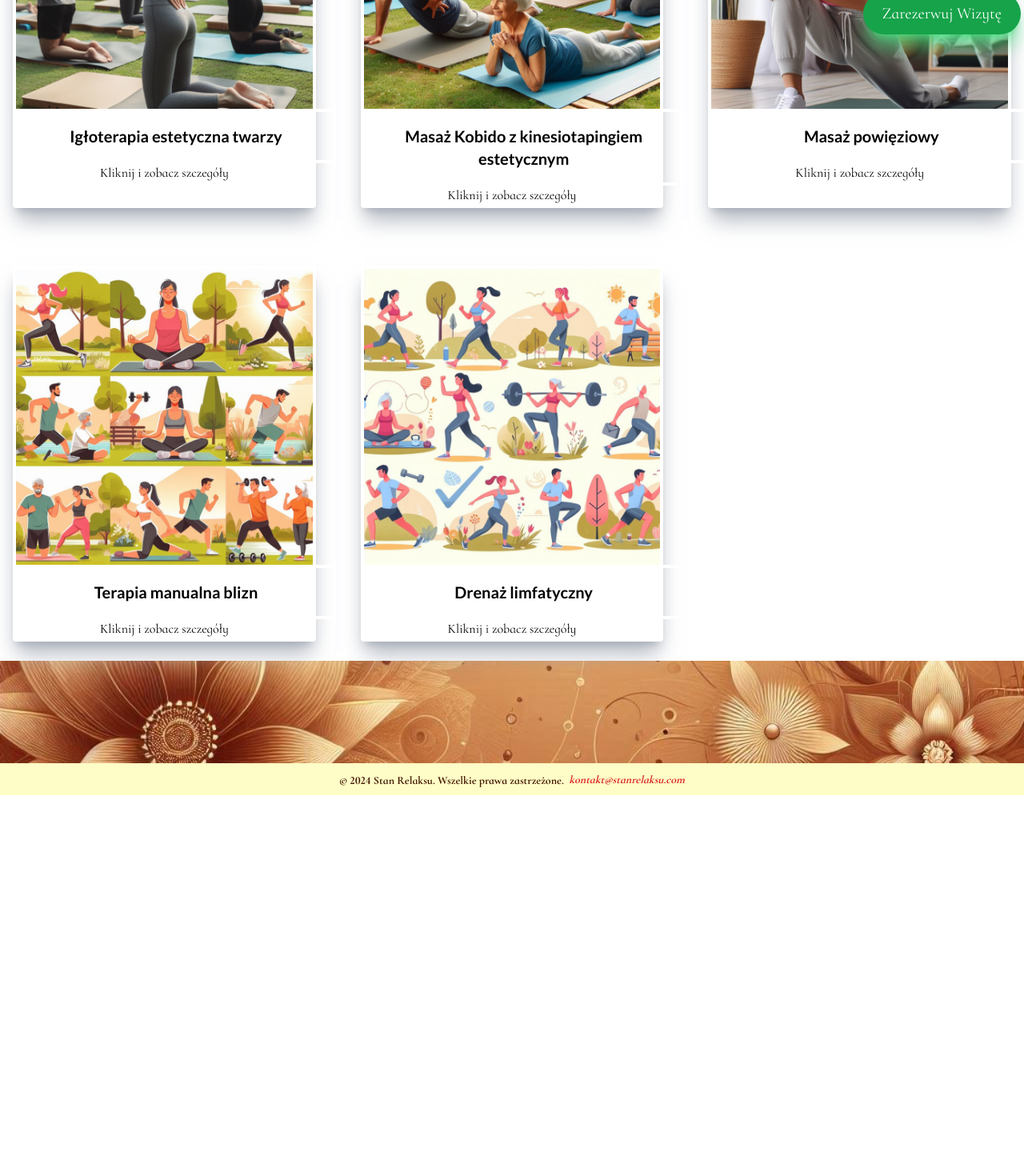
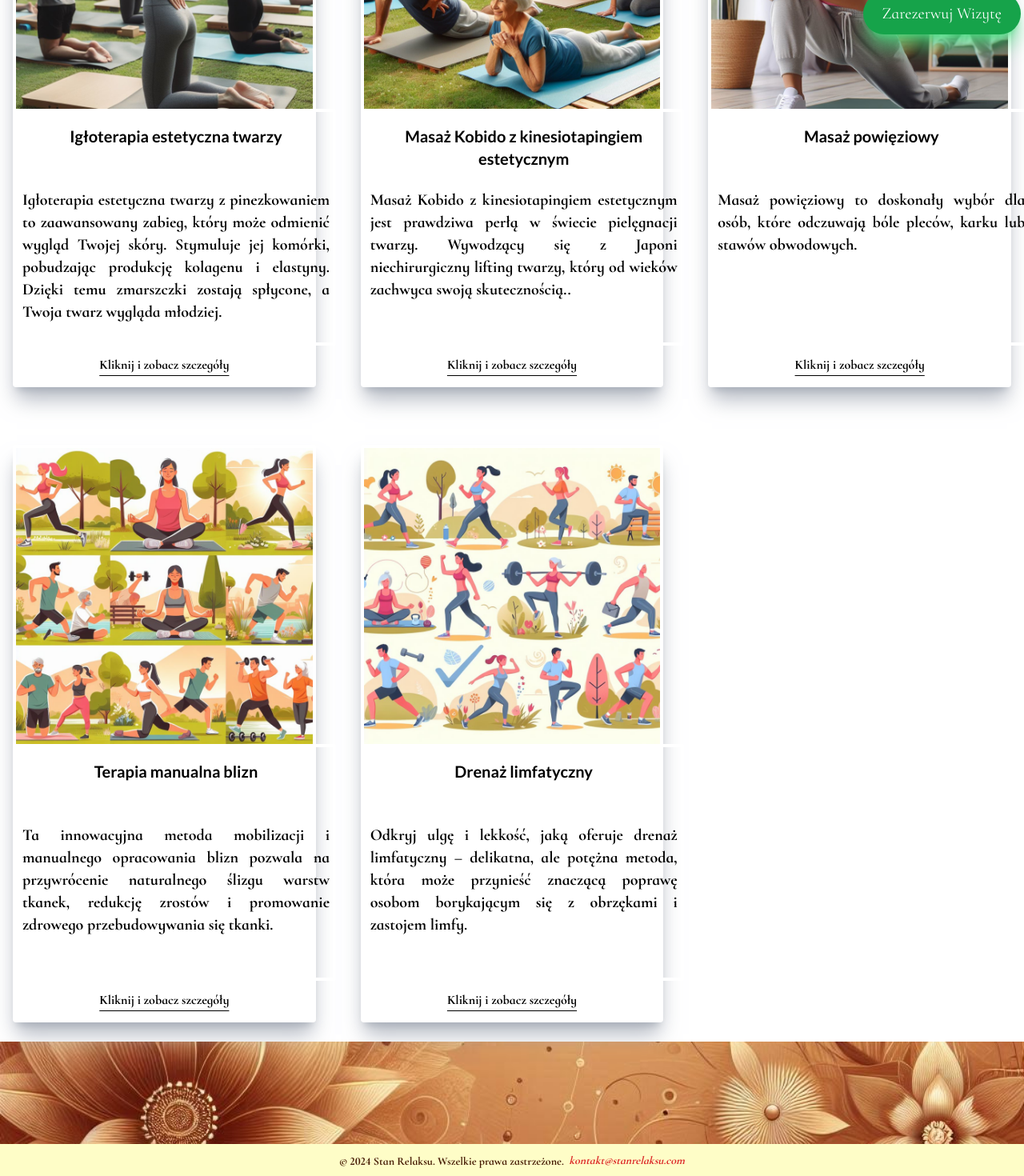
Before and after one commit to PiotrRegulski/stan-relaksu, a Next.js app: page /offer in a window 1280 px wide. Shown: the part 661-2131 px from the top of the page at 80% size. Before the commit the page ends 1655 px from the top, so only its background shows below. Built offline with nearby package versions, Linux system fonts and the light colour scheme.

Commit message:
the text in offers and the styling of the main page with offers have been changed

```diff
--- a/src/app/contact/page.tsx
+++ b/src/app/contact/page.tsx
@@ -29,8 +29,8 @@ const page = () => {
     <div className="mx-auto">
      <PageHeader>Kontakt</PageHeader>
 
-      <div className="grid md:grid-cols-2 items-center  gap-16 my-24 mx-4 md:mx-auto max-w-7xl  text-[#333] font-[sans-serif] s">
-        <div className="px-2  shadow-xl rounded border-4 border-white  shadow-gray-400/75 min-h-1/3 md:min-h-max   ">
+      <div className="grid md:grid-cols-3 items-center  gap-16 my-24 mx-4 md:mx-auto max-w-7xl  text-[#333] font-[sans-serif] s">
+        <div className=" col-span-2 px-2  shadow-xl rounded border-4 border-white  shadow-gray-400/75 min-h-1/3 md:min-h-max   ">
           <h2 className="text-4xl font-bold md:mb-2 py-6 text-center md:text-left">Kontakt</h2>
 
           <p className="text-sm text-gray-400 mt-3  text-center md:text-left">
@@ -101,7 +101,7 @@ const page = () => {
 
           </ul>
         </div>
-        <div className="bg-gray-200 px-4 py-4 shadow-xl rounded-xl">
+        <div className="bg-white px-4 py-4 shadow-xl rounded-xl h-[100%]">
 
           <h3 className="text-4xl font-bold mt-6">Napisz do nas</h3>
           <p className="text-sm text-gray-900 mt-4">
--- a/src/app/offer/page.tsx
+++ b/src/app/offer/page.tsx
@@ -24,12 +24,18 @@ const OfferPage: React.FC<OfferProps> = () => {
                   className=""
                 />
                 <div className="animate-fadeIn rounded border-4 border-white md:w-[400px] w-full">
-                  <p className="md:text-xl text-center font-bold md:px-3 md:py-4 font-[Lato]">
+                  <p className="md:text-xl text-center font-bold md:px-3 md:py-4 py-2 font-[Lato] md:h-24 h-min">
                     {offerItem.title}
                   </p>
+                  <p className=" h-72 md:h-48 text-justify font-semibold text-xl px-1">
+                    {offerItem.contentFirst}
+                  </p>
                 </div>
-                <div className="flex justify-center">  <button>Kliknij i zobacz szczegóły</button></div>
 
+                <div className="flex justify-center h-12">
+                  {" "}
+                  <button className=" flex underline decoration-solid underline-offset-8 font-semibold  text-center px-2 py-3  text-black hover:text-gray-400"> Kliknij i zobacz szczegóły</button>
+                </div>
               </Link>
             </div>
           ))}
--- a/src/components/homepage/Contact.tsx
+++ b/src/components/homepage/Contact.tsx
@@ -28,7 +28,7 @@ const Contact = () => {
   }
   return (
     <div className="w-[100%] mx-auto">
-       <PageHeader>Kontakt</PageHeader>
+       <PageHeader>Skontaktuj się</PageHeader>
       <div
         className="grid md:grid-cols-1
         gap-4  items-center my-12 md:mx-4 text-[#333] "
@@ -119,7 +119,7 @@ const Contact = () => {
             Szybko odpowiemy na Twoje pytania.
           </p>
 
-          <form action={send} className="flex flex-col mt-8 space-y-4 md:mx-48">
+          <form action={send} className="flex flex-col mt-8 space-y-4 md:mx-96">
             <input
               type="text"
               placeholder="imię"
@@ -130,20 +130,20 @@ const Contact = () => {
               type="email"
               placeholder="E-mail"
               name="userEmail"
-              className="w-full rounded-md py-3 px-4 bg-gray-100 text-sm outline-blue-500 shadow-md"
+              className="w-full rounded-md py-3 px-4 bg-primary text-sm outline-blue-500 shadow-md"
             ></input>
             <input
               type="text"
               placeholder="Temat"
               name="subject"
-              className="w-full rounded-md py-3 px-4 bg-gray-100 text-sm outline-blue-500 shadow-md"
+              className="w-full rounded-md py-3 px-4 bg-primary text-sm outline-blue-500 shadow-md"
             ></input>
 
             <textarea
               name="message"
               placeholder="Message"
               rows={5}
-              className="w-full rounded-md px-4 bg-gray-100 text-sm pt-3 outline-blue-500 shadow-md"
+              className="w-full rounded-md px-4 bg-primary bord text-sm pt-3 outline-blue-500 shadow-md"
             ></textarea>
             <button
               type="submit"
--- a/src/components/offers/OffersCard.tsx
+++ b/src/components/offers/OffersCard.tsx
@@ -8,10 +8,12 @@ const OffersCard = () => {
     <>
       <PageHeader>Co oferuję</PageHeader>
       <div className="flex justify-center">
-
         <section className="grid grid-cols-1 sm:grid-cols-3 sm:gap-12">
           {OfferItem.map((offerItem) => (
-          <div key={offerItem.id} className="mx-4 my-6 bg-white shadow-xl shadow-gray-400/75 animate-fadeIn rounded border-4 border-white transition-transform duration-200 ease-in-out hover:scale-[1.02]">
+            <div
+              key={offerItem.id}
+              className="mx-4 my-6 bg-white shadow-xl shadow-gray-400/75 animate-fadeIn rounded border-4 border-white transition-transform duration-200 ease-in-out hover:scale-[1.02] h-min"
+            >
               <Link className="  " href={`/offer/${offerItem.slug} `}>
                 <Image
                   src={`/${offerItem.image}`}
@@ -21,12 +23,18 @@ const OffersCard = () => {
                   className=""
                 />
                 <div className="animate-fadeIn rounded border-4 border-white md:w-[400px] w-full">
-              <p className="text-xl text-center font-bold px-3 py-4 font-[Lato]">
+                  <p className="md:text-xl text-center font-bold md:px-3 md:py-4 py-2 font-[Lato] md:h-24 h-min">
                     {offerItem.title}
                   </p>
+                  <p className=" h-72 md:h-48 text-justify font-semibold text-xl px-1">
+                    {offerItem.contentFirst}
+                  </p>
                 </div>
-            <div className="flex justify-center">  <button>Kliknij i zobacz szczegóły</button></div>
 
+                <div className="flex justify-center h-12">
+                  {" "}
+                  <button className=" flex underline decoration-solid underline-offset-8 font-semibold  text-center px-2 py-3  text-black hover:text-gray-400"> Kliknij i zobacz szczegóły</button>
+                </div>
               </Link>
             </div>
           ))}
--- a/src/data/OfferItem.js
+++ b/src/data/OfferItem.js
@@ -5,7 +5,7 @@ export const OfferItem = [
     title: "Igłoterapia estetyczna twarzy",
     image: "offer1.jpg",
     contentFirst:
-      "Igłoterapia estetyczna twarzy z pinezkowaniem to zaawansowany zabieg, który może odmienić wygląd Twojej skóry. Pozwól mi opowiedzieć Ci o tym fascynującym procesie:",
+      "Igłoterapia estetyczna twarzy z pinezkowaniem to zaawansowany zabieg, który może odmienić wygląd Twojej skóry. Stymuluje jej komórki, pobudzając produkcję kolagenu i elastyny. Dzięki temu zmarszczki zostają spłycone, a Twoja twarz wygląda młodziej.  ",
     advantages: [
       {
         title: "Spłycenie zmarszczek",
@@ -38,7 +38,7 @@ export const OfferItem = [
     title: "Masaż Kobido z kinesiotapingiem estetycznym",
     image: "offer2.jpg",
     contentFirst:
-      "Masaż Kobido z kinesiotapingiem estetycznym to prawdziwa perła w świecie pielęgnacji twarzy. Pozwól, że opowiem Ci o tym wyjątkowym zabiegu:",
+      "Masaż Kobido z kinesiotapingiem estetycznym jest prawdziwa perłą w świecie pielęgnacji twarzy. Wywodzący się z Japoni niechirurgiczny lifting twarzy, który od wieków zachwyca swoją skutecznością..",
     advantages: [
       {
         title: "Tradycja japońska:",
@@ -75,7 +75,7 @@ export const OfferItem = [
     title: "Masaż powięziowy ",
     image: "offer3.jpg",
     contentFirst:
-      "Masaż powięziowy to doskonały wybór dla osób, które odczuwają bóle pleców, karku lub stawów obwodowych. Pozwól, że opowiem Ci o tym terapeutycznym zabiegu:",
+      "Masaż powięziowy to doskonały wybór dla osób, które odczuwają bóle pleców, karku lub stawów obwodowych. ",
       advantages: [
         {
           title: "Indywidualne podejście:",
@@ -104,7 +104,7 @@ export const OfferItem = [
     title: "Terapia manualna blizn",
     image: "offer4.png",
     contentFirst:
-      "Masaż powięziowy to doskonały wybór dla osób, które odczuwają bóle pleców, karku lub stawów obwodowych. Pozwól, że opowiem Ci o tym terapeutycznym zabiegu:",
+      "Ta innowacyjna metoda mobilizacji i manualnego opracowania blizn pozwala na przywrócenie naturalnego ślizgu warstw tkanek, redukcję zrostów i promowanie zdrowego przebudowywania się tkanki. ",
       advantages: [
         {
           title: "Indywidualne podejście:",
@@ -132,7 +132,7 @@ export const OfferItem = [
     title: "Drenaż limfatyczny",
     image: "offer5.png",
     contentFirst:
-      "Masaż powięziowy to doskonały wybór dla osób, które odczuwają bóle pleców, karku lub stawów obwodowych. Pozwól, że opowiem Ci o tym terapeutycznym zabiegu:",
+      "Odkryj ulgę i lekkość, jaką oferuje drenaż limfatyczny – delikatna, ale potężna metoda, która może przynieść znaczącą poprawę osobom borykającym się z obrzękami i zastojem limfy. ",
       advantages: [
         {
           title: "Indywidualne podejście:",
```
Lines whose indentation alone changed are shown as unchanged.
